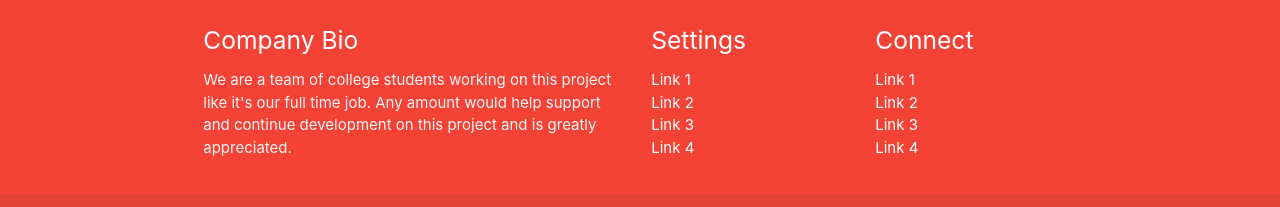
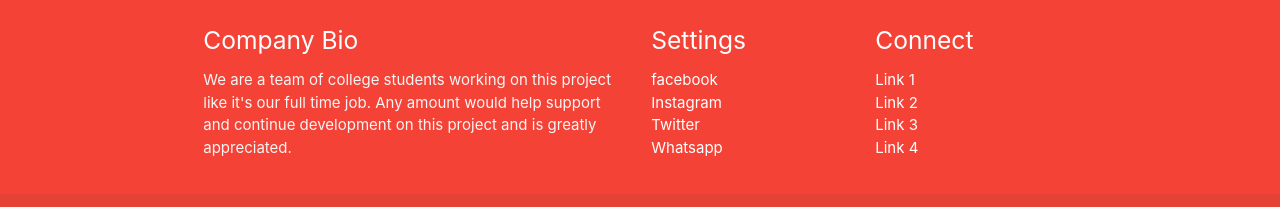
Before and after one commit to NaomyChuc/Desarrollo-web, a plain HTML site: page starter-template/index.html in a window 1280 px wide. Shown: the part 1856-2063 px from the top of the page. Drawn offline with nearby package versions, Linux system fonts and the light colour scheme.

Commit message:
Update index.html

```diff
--- a/starter-template/index.html
+++ b/starter-template/index.html
@@ -130,10 +130,10 @@
         <div class="col l3 s12">
           <h5 class="white-text">Settings</h5>
           <ul>
-            <li><a class="white-text" href="#!">Link 1</a></li>
-            <li><a class="white-text" href="#!">Link 2</a></li>
-            <li><a class="white-text" href="#!">Link 3</a></li>
-            <li><a class="white-text" href="#!">Link 4</a></li>
+            <li><a class="white-text" href="#!">facebook</a></li>
+            <li><a class="white-text" href="#!">Instagram</a></li>
+            <li><a class="white-text" href="#!">Twitter</a></li>
+            <li><a class="white-text" href="#!">Whatsapp</a></li>
           </ul>
         </div>
         <div class="col l3 s12">
```
